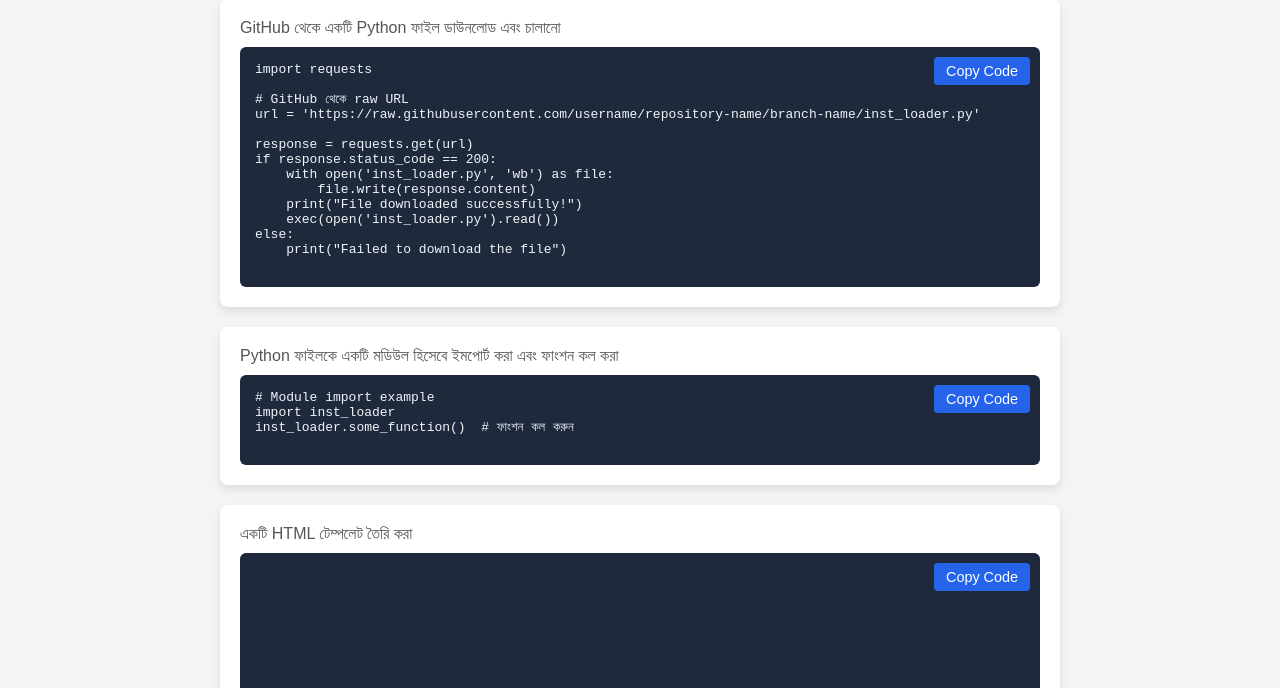
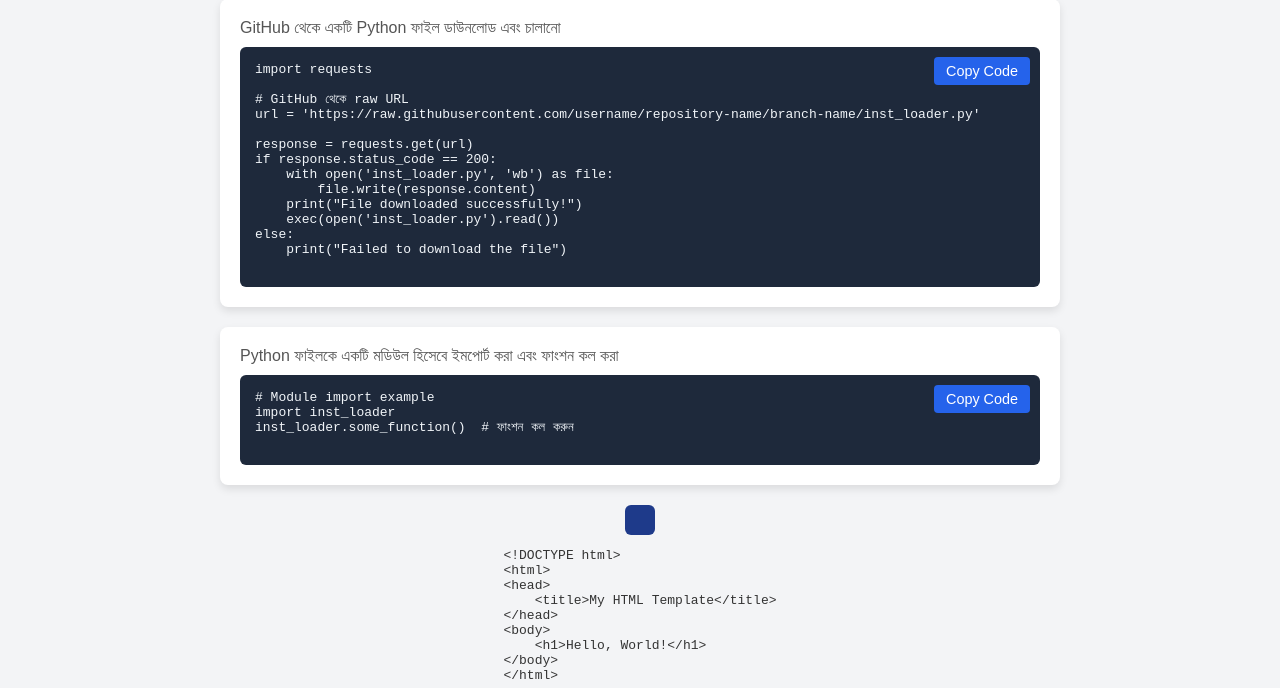
Before and after one commit to ok-op/code-copy, a plain HTML site: page index.html in a window 1280 px wide. Shown: the part 107-795 px from the top of the page. Drawn offline with Linux system fonts and the light colour scheme.

Commit message:
Update index.html

```diff
--- a/index.html
+++ b/index.html
@@ -47,6 +47,11 @@
             position: relative;
             overflow-x: auto;
         }
+
+        /* New CSS class for custom background colors */
+        .code-box.blue-background { background-color: #1e3a8a; }
+        .code-box.green-background { background-color: #065f46; }
+        .code-box.purple-background { background-color: #5b21b6; }
 
         .code-box pre {
             margin: 0;
@@ -112,21 +117,20 @@ inst_loader.some_function()  # ফাংশন কল করুন
         </div>
     </div>
 
-    <!-- Third code snippet container -->
-    <div class="code-container">
-        <div class="description">একটি HTML টেম্পলেট তৈরি করা</div>
-        <div class="code-box">
-            <pre id="code3">
-<!DOCTYPE html>
-<html>
-<head>
-    <title>My HTML Template</title>
-</head>
-<body>
-    <h1>Hello, World!</h1>
-</body>
-</html>
-            </pre>
+    <!-- কোডব্লকের পরিবর্তন -->
+    <div class="code-box blue-background">
+    <!-- code -->
+    </div>
+<pre id="code3"><code>&lt;!DOCTYPE html&gt;
+&lt;html&gt;
+&lt;head&gt;
+    &lt;title&gt;My HTML Template&lt;/title&gt;
+&lt;/head&gt;
+&lt;body&gt;
+    &lt;h1&gt;Hello, World!&lt;/h1&gt;
+&lt;/body&gt;
+&lt;/html&gt;
+</code></pre>
             <button class="copy-btn" onclick="copyToClipboard('code3')">Copy Code</button>
         </div>
     </div>
```
